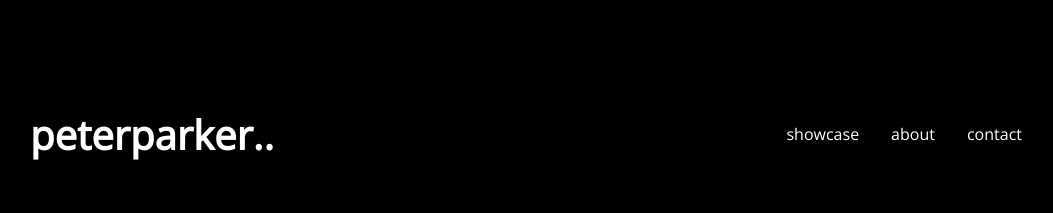
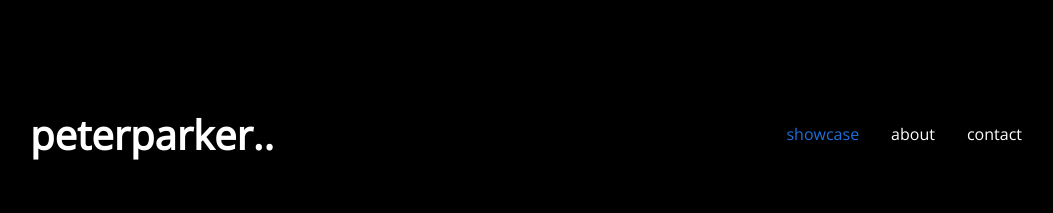
Before and after one commit to dscpvgcoet/hacktoberfest2021-react-portfolio-template, a React (Create React App) app: page /skills in a window 1280 px wide. Shown: the top 213 px of the page, without its empty margins (98-1151 px from the left). Built offline with nearby package versions, Linux system fonts and the light colour scheme.

Commit message:
UI Updates

```diff
--- a/src/App.css
+++ b/src/App.css
@@ -33,7 +33,7 @@ a {
   position: relative;
 }
 .header_container h1 {
-  font-size:4em;
+  font-size: 4em;
 }
 .header_container ul {
   list-style: none;
@@ -48,8 +48,12 @@ a {
   font-size: 1rem;
 }
 
-.nav-link:hover{
-  color:#1E6FD9;
+.nav-link:hover {
+  color: #1e6fd9;
+}
+
+.active {
+  color: #1e6fd9 !important;
 }
 
 /* Home */
@@ -58,7 +62,7 @@ a {
   flex-direction: row;
   justify-content: space-between;
   position: relative;
-  top: 12rem;
+  top: 6rem;
 }
 
 .home_container .home_head_wrapper {
--- a/src/components/header.js
+++ b/src/components/header.js
@@ -1,6 +1,8 @@
 import React from "react";
-import { Link } from "react-router-dom";
+import { Link, useLocation } from "react-router-dom";
 const Header = ({ name, contactEmail }) => {
+  const location = useLocation();
+
   return (
     <div>
       <div className="header_container">
@@ -10,13 +12,34 @@ const Header = ({ name, contactEmail }) => {
         <nav>
           <ul>
             <li>
-              <a className="nav-link" href="/skills">showcase</a>
+              <Link
+                className={`nav-link ${
+                  location.pathname === "/skills" ? "active" : ""
+                }`}
+                to="/skills"
+              >
+                showcase
+              </Link>
             </li>
             <li>
-              <Link  className="nav-link" to="/about">about</Link>
+              <Link
+                className={`nav-link ${
+                  location.pathname === "/about" ? "active" : ""
+                }`}
+                to="/about"
+              >
+                about
+              </Link>
             </li>
             <li>
-              <Link  className="nav-link" to="/contact">contact</Link>
+              <Link
+                className={`nav-link ${
+                  location.pathname === "/contact" ? "active" : ""
+                }`}
+                to="/contact"
+              >
+                contact
+              </Link>
             </li>
           </ul>
         </nav>
```
